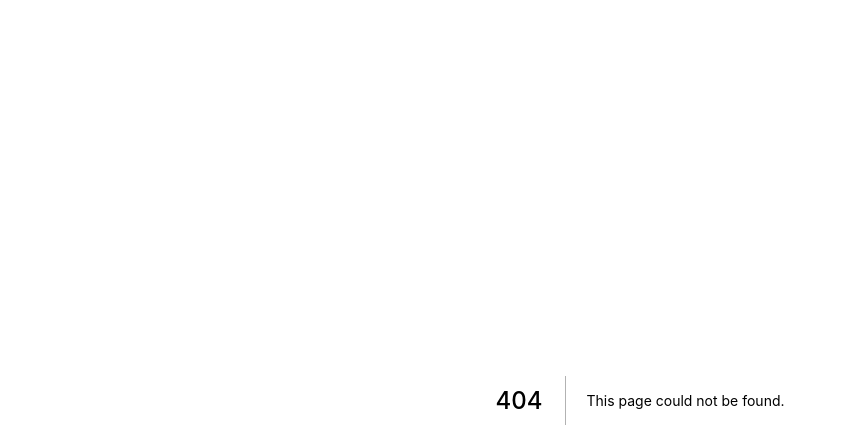
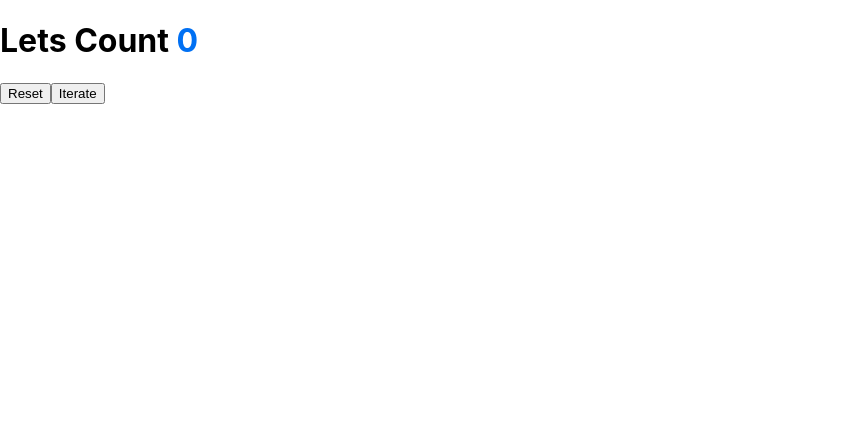
Before and after one commit to wakenedo/selection-tool, a Next.js app: page /tests in a window 1280 px wide. Before the commit this address had no page. Shown: the top 448 px of the page, without its empty margins (0-847 px from the left). Built offline with nearby package versions, Linux system fonts and the light colour scheme.

Commit message:
React hooks exercise

```diff
--- /dev/null
+++ b/pages/tests.tsx
@@ -0,0 +1,22 @@
+import type { NextPage } from "next";
+import { useEffect, useState } from "react";
+
+const Tests : NextPage = () => {
+    const [counter , setCounter] = useState(0)
+
+    const handleCounterIteration = () => setCounter(counter + 1)
+
+    useEffect(() => {
+        document.title = 'This counter result' + counter + '!'
+     })
+
+
+    return (
+        <div>
+            <h1>Lets Count <span>{counter}</span></h1>
+            <button onClick={e => setCounter(0)}>Reset</button>
+            <button onClick={handleCounterIteration}>Iterate</button>
+        </div>
+    )
+}
+export default Tests
--- a/styles/globals.css
+++ b/styles/globals.css
@@ -4,6 +4,10 @@ body {
   margin: 0;
   font-family: -apple-system, BlinkMacSystemFont, Segoe UI, Roboto, Oxygen,
     Ubuntu, Cantarell, Fira Sans, Droid Sans, Helvetica Neue, sans-serif;
+}
+
+span {
+  color: #0070f3;
 }
 
 a {
```
